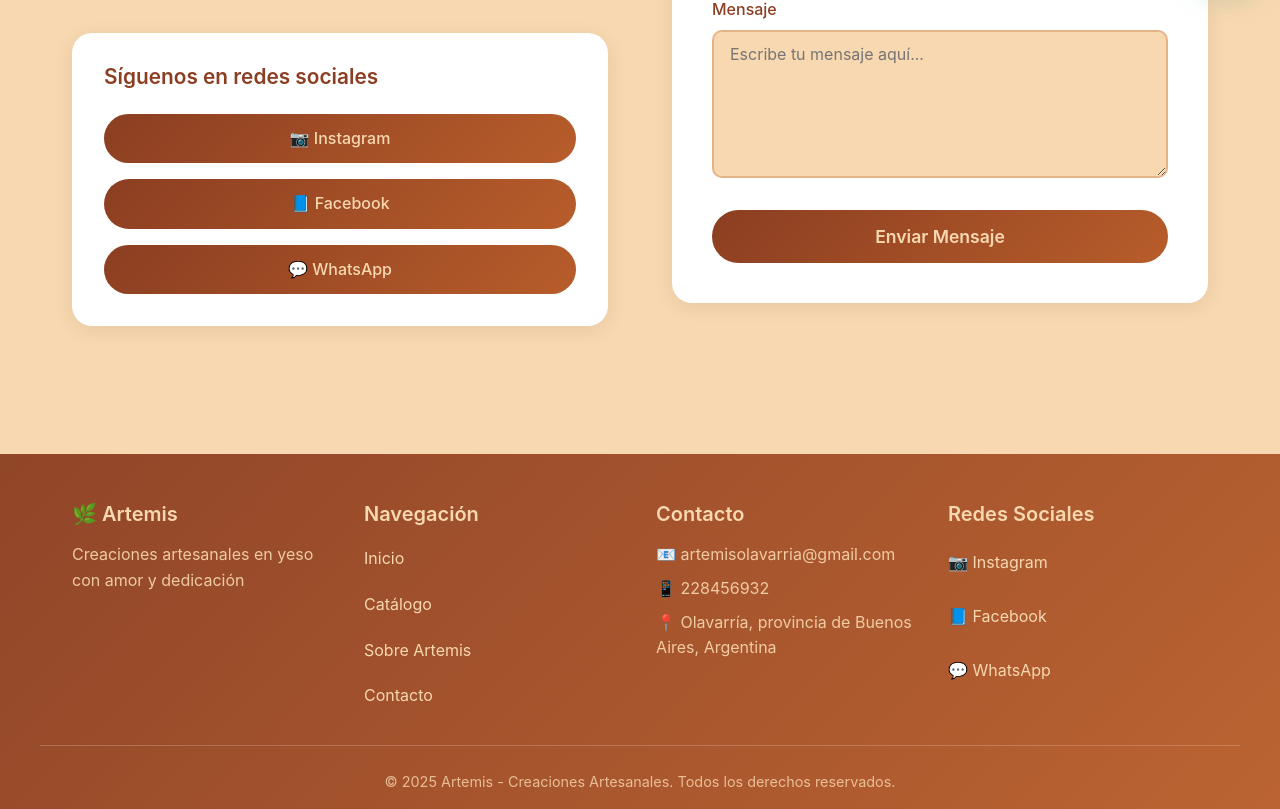
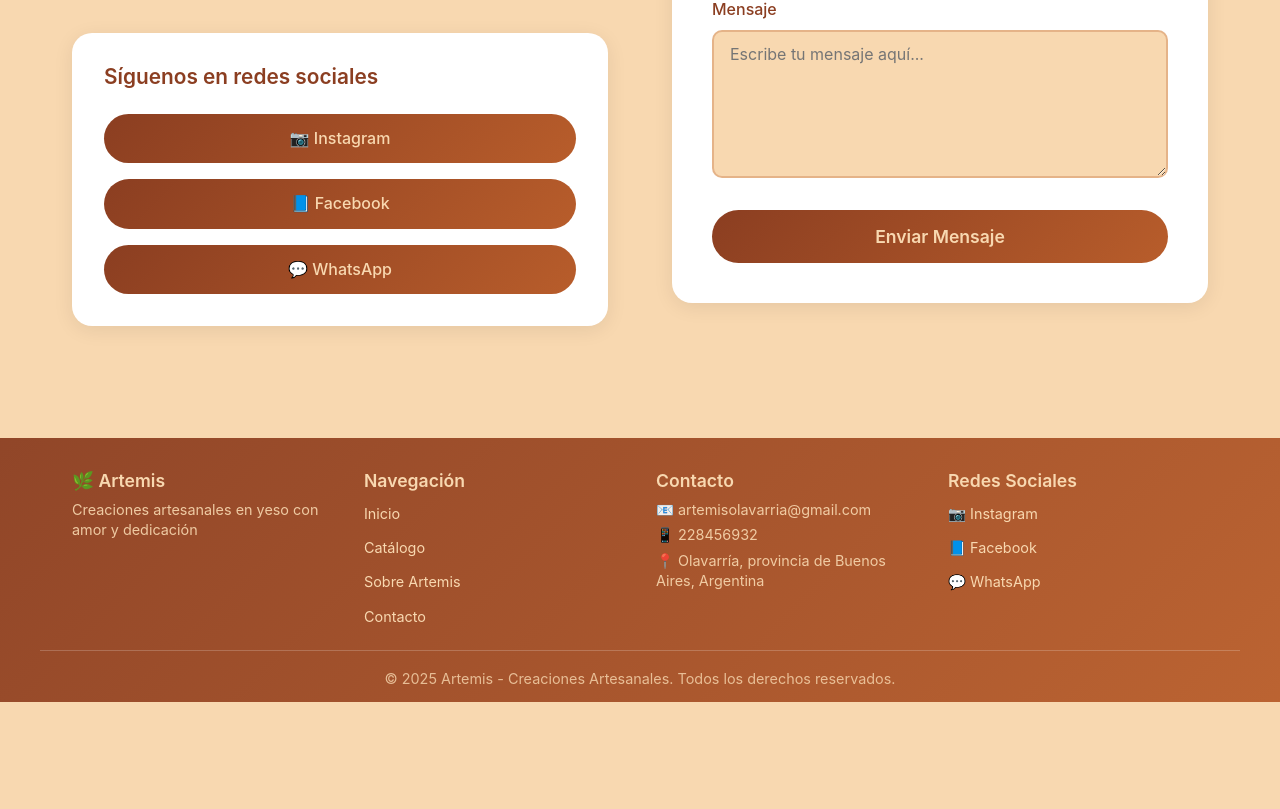
Before and after one commit to campe111/Artemis-creaciones, a React (Vite) app: page /contacto in a window 1280 px wide. Shown: the part 795-1604 px from the top of the page. After the commit the page ends 1497 px from the top, so only its background shows below. Built offline with nearby package versions, Linux system fonts and the light colour scheme.

Commit message:
Ajuste en slider del hero

```diff
--- a/src/App.jsx
+++ b/src/App.jsx
@@ -4,7 +4,6 @@ import { useEffect } from 'react'
 import Header from './components/Header'
 import Footer from './components/Footer'
 import BackToTopButton from './components/BackToTopButton'
-import FloatingWhatsApp from './components/FloatingWhatsApp'
 import Inicio from './pages/Inicio'
 import Catalogo from './pages/Catalogo'
 import Sobre from './pages/Sobre'
@@ -38,7 +37,6 @@ function App() {
         </main>
         <Footer />
         <BackToTopButton />
-        <FloatingWhatsApp />
       </div>
     </Router>
   )
--- a/src/components/BackToTopButton.css
+++ b/src/components/BackToTopButton.css
@@ -1,9 +1,9 @@
 .back-to-top {
   --offset-y: 0px;
   position: fixed;
-  left: 50%;
+  right: 2rem;
   bottom: calc(2.5rem + env(safe-area-inset-bottom, 0px));
-  transform: translate(-50%, var(--offset-y));
+  transform: translateY(var(--offset-y));
   display: inline-flex;
   align-items: center;
   gap: 0.65rem;
@@ -55,6 +55,7 @@
 
 @media (max-width: 1024px) {
   .back-to-top {
+    right: 1.5rem;
     bottom: calc(2rem + env(safe-area-inset-bottom, 0px));
     min-width: 8.5rem;
     max-width: calc(100vw - 3rem);
@@ -75,6 +76,7 @@
 
 @media (max-width: 768px) {
   .back-to-top {
+    right: 1.25rem;
     bottom: calc(1.75rem + env(safe-area-inset-bottom, 0px));
     min-width: 8.25rem;
     max-width: calc(100vw - 2.5rem);
@@ -95,6 +97,7 @@
 
 @media (max-width: 480px) {
   .back-to-top {
+    right: 1rem;
     bottom: calc(1.25rem + env(safe-area-inset-bottom, 0px));
     min-width: min(82vw, 8.5rem);
     padding: 0.68rem 1.15rem;
--- a/src/components/Carrousel.jsx
+++ b/src/components/Carrousel.jsx
@@ -113,7 +113,7 @@ const Carrousel = ({ autoplayInterval = 5000 }) => {
         .viewport {
           flex: 1;
           overflow: hidden;
-          border-radius: 24px;
+          border-radius: 0;
           box-shadow: 0 20px 45px rgba(0, 0, 0, 0.22);
           background: #000;
         }
--- a/src/components/FloatingWhatsApp.css
+++ b/src/components/FloatingWhatsApp.css
@@ -1,7 +1,7 @@
 .floating-whatsapp {
   position: fixed;
-  right: 1.5rem;
-  bottom: 1.5rem;
+  right: 2rem;
+  bottom: calc(8rem + env(safe-area-inset-bottom, 0px));
   width: 3.5rem;
   height: 3.5rem;
   border-radius: 50%;
@@ -28,10 +28,24 @@
   box-shadow: 0 18px 36px rgba(18, 140, 126, 0.45);
 }
 
+@media (max-width: 1024px) {
+  .floating-whatsapp {
+    right: 1.5rem;
+    bottom: calc(7rem + env(safe-area-inset-bottom, 0px));
+  }
+}
+
+@media (max-width: 768px) {
+  .floating-whatsapp {
+    right: 1.25rem;
+    bottom: calc(6.5rem + env(safe-area-inset-bottom, 0px));
+  }
+}
+
 @media (max-width: 600px) {
   .floating-whatsapp {
     right: 1rem;
-    bottom: 1rem;
+    bottom: calc(5.5rem + env(safe-area-inset-bottom, 0px));
     width: 3rem;
     height: 3rem;
   }
--- a/src/components/Footer.css
+++ b/src/components/Footer.css
@@ -1,43 +1,53 @@
 .footer {
   background: linear-gradient(135deg, rgba(139, 62, 33, 0.95) 0%, rgba(184, 93, 43, 0.95) 100%);
   color: var(--color-cream);
-  padding: 3rem 0 1rem;
-  margin-top: 4rem;
+  padding: 2rem 0 0.75rem;
+  margin-top: 3rem;
 }
 
 .footer-container {
   max-width: 1200px;
   margin: 0 auto;
   padding: 0 2rem;
-  display: grid;
-  grid-template-columns: repeat(auto-fit, minmax(250px, 1fr));
+  display: flex;
+  flex-direction: row;
+  justify-content: space-between;
+  align-items: flex-start;
   gap: 2rem;
+  flex-wrap: wrap;
+}
+
+.footer-section {
+  flex: 1;
+  min-width: 200px;
 }
 
 .footer-section h3,
 .footer-section h4 {
-  margin: 0 0 1rem 0;
-  font-size: 1.25rem;
+  margin: 0 0 0.5rem 0;
+  font-size: 1.1rem;
   font-weight: 600;
 }
 
 .footer-section p {
   margin: 0;
   opacity: 0.9;
-  line-height: 1.6;
+  line-height: 1.4;
+  font-size: 0.9rem;
 }
 
 .footer-nav {
   display: flex;
   flex-direction: column;
-  gap: 0.75rem;
+  gap: 0.4rem;
 }
 
 .footer-nav a {
   color: var(--color-cream);
   text-decoration: none;
   transition: all 0.3s ease;
-  padding: 0.25rem 0;
+  padding: 0.15rem 0;
+  font-size: 0.9rem;
 }
 
 .footer-nav a:hover {
@@ -48,17 +58,18 @@
 .social-links {
   display: flex;
   flex-direction: column;
-  gap: 0.75rem;
+  gap: 0.4rem;
 }
 
 .social-links a {
   color: var(--color-cream);
   text-decoration: none;
   transition: all 0.3s ease;
-  padding: 0.5rem 0;
+  padding: 0.15rem 0;
   display: flex;
   align-items: center;
   gap: 0.5rem;
+  font-size: 0.9rem;
 }
 
 .social-links a:hover {
@@ -69,13 +80,14 @@
 .footer-contact {
   display: flex;
   flex-direction: column;
-  gap: 0.5rem;
+  gap: 0.35rem;
 }
 
 .footer-contact p {
   margin: 0;
   opacity: 0.9;
-  line-height: 1.6;
+  line-height: 1.4;
+  font-size: 0.9rem;
 }
 
 .footer-contact a {
@@ -91,8 +103,8 @@
 
 .footer-bottom {
   max-width: 1200px;
-  margin: 2rem auto 0;
-  padding: 1.5rem 2rem 0;
+  margin: 1.25rem auto 0;
+  padding: 1rem 2rem 0;
   border-top: 1px solid rgba(255, 255, 255, 0.2);
   text-align: center;
 }
@@ -106,83 +118,102 @@
 /* Tablet */
 @media (max-width: 1024px) {
   .footer-container {
-    grid-template-columns: repeat(auto-fit, minmax(200px, 1fr));
-    gap: 2rem;
+    gap: 1.5rem;
+  }
+
+  .footer-section {
+    min-width: 180px;
   }
 }
 
 /* Móvil */
 @media (max-width: 768px) {
   .footer {
-    padding: 2.5rem 0 1rem;
-    margin-top: 3rem;
+    padding: 1.5rem 0 0.75rem;
+    margin-top: 2rem;
   }
 
   .footer-container {
-    grid-template-columns: 1fr;
-    gap: 2rem;
+    flex-direction: column;
+    gap: 1.25rem;
     padding: 0 1.5rem;
+  }
+
+  .footer-section {
+    min-width: 100%;
   }
 
   .footer-section h3,
   .footer-section h4 {
-    font-size: 1.1rem;
-    margin-bottom: 0.75rem;
+    font-size: 1rem;
+    margin-bottom: 0.5rem;
   }
 
   .footer-section p {
-    font-size: 0.95rem;
+    font-size: 0.85rem;
   }
 
   .footer-nav a,
   .social-links a {
-    font-size: 0.95rem;
-    padding: 0.5rem 0;
+    font-size: 0.85rem;
+    padding: 0.15rem 0;
   }
 
   .footer-bottom {
-    padding: 1.5rem 1.5rem 0;
+    margin-top: 1rem;
+    padding: 0.75rem 1.5rem 0;
   }
 
   .footer-bottom p {
-    font-size: 0.85rem;
+    font-size: 0.8rem;
   }
 }
 
 /* Móvil pequeño */
 @media (max-width: 480px) {
   .footer {
-    padding: 2rem 0 1rem;
-    margin-top: 2.5rem;
+    padding: 1.25rem 0 0.5rem;
+    margin-top: 1.5rem;
   }
 
   .footer-container {
+    flex-direction: column;
     padding: 0 1rem;
-    gap: 1.5rem;
+    gap: 1rem;
+  }
+
+  .footer-section {
+    min-width: 100%;
   }
 
   .footer-section h3,
   .footer-section h4 {
-    font-size: 1rem;
+    font-size: 0.95rem;
+    margin-bottom: 0.4rem;
   }
 
   .footer-section p {
-    font-size: 0.9rem;
+    font-size: 0.8rem;
   }
 
   .footer-nav {
-    gap: 0.5rem;
+    gap: 0.3rem;
   }
 
   .social-links {
-    gap: 0.5rem;
+    gap: 0.3rem;
+  }
+
+  .footer-contact {
+    gap: 0.25rem;
   }
 
   .footer-bottom {
-    padding: 1.25rem 1rem 0;
+    margin-top: 0.75rem;
+    padding: 0.75rem 1rem 0;
   }
 
   .footer-bottom p {
-    font-size: 0.8rem;
+    font-size: 0.75rem;
   }
 }
--- a/src/pages/Catalogo.css
+++ b/src/pages/Catalogo.css
@@ -10,14 +10,14 @@
 
 .catalogo-header {
   background: linear-gradient(135deg, rgba(184, 93, 43, 0.2) 0%, rgba(139, 62, 33, 0.2) 100%);
-  padding: 4rem 0 3rem;
+  padding: 2rem 0 1.5rem;
   text-align: center;
 }
 
 .catalogo-header h1 {
   font-size: clamp(2.25rem, 4vw, 3rem);
   color: var(--color-dark-brown);
-  margin: 0 0 1rem 0;
+  margin: 0 0 0.5rem 0;
   font-weight: 600;
 }
 
@@ -29,7 +29,7 @@
 }
 
 .catalogo-content {
-  padding: 3rem 0;
+  padding: 1.5rem 0 3rem;
   background: var(--color-cream);
 }
 
@@ -95,7 +95,7 @@
 .producto-imagen {
   width: 100%;
   height: 250px;
-  background: linear-gradient(135deg, rgba(184, 93, 43, 0.1) 0%, rgba(139, 62, 33, 0.1) 100%);
+  background: linear-gradient(135deg, var(--color-light-brown) 0%, var(--color-medium-brown) 50%, var(--color-dark-brown) 100%);
   display: flex;
   align-items: center;
   justify-content: center;
@@ -107,7 +107,7 @@
 .producto-img {
   width: 100%;
   height: 100%;
-  object-fit: cover;
+  object-fit: contain;
   transition: transform 0.3s ease;
 }
 
@@ -269,7 +269,7 @@
   }
 
   .catalogo-header {
-    padding: 3rem 0 2rem;
+    padding: 1.5rem 0 1.25rem;
   }
 
   .catalogo-header h1 {
@@ -281,7 +281,7 @@
   }
 
   .catalogo-content {
-    padding: 2rem 0;
+    padding: 1rem 0 2rem;
   }
 
   .buscador {
@@ -317,7 +317,7 @@
   }
 
   .catalogo-header {
-    padding: 2.5rem 0 1.5rem;
+    padding: 1.25rem 0 1rem;
   }
 
   .catalogo-header h1 {
--- a/src/pages/Inicio.css
+++ b/src/pages/Inicio.css
@@ -13,7 +13,7 @@
   width: min(1180px, 100%);
   overflow: hidden;
   background: linear-gradient(135deg, rgba(139, 62, 33, 0.08) 0%, rgba(20, 12, 6, 0.45) 100%);
-  border-radius: clamp(24px, 4vw, 40px);
+  border-radius: 0;
   box-shadow: 0 25px 60px rgba(0, 0, 0, 0.18);
 }
 
@@ -40,7 +40,9 @@
   z-index: 1;
   display: flex;
   overflow: hidden;
-  /* Optional: Add a subtle mask to fade edges if desired, but for full width usually not needed */
+  gap: 0;
+  margin: 0;
+  padding: 0;
 }
 
 .hero-slider-track {
@@ -48,27 +50,36 @@
   height: 100%;
   width: max-content;
   animation: scroll 60s linear infinite;
+  gap: 0;
+  margin: 0;
+  padding: 0;
+  line-height: 0;
+  font-size: 0;
 }
 
 .hero-slide-item {
   height: 100%;
   flex: 0 0 auto;
-  /* Ensure images are wide enough to not look like thin strips if they are portrait */
   min-width: 300px;
+  margin: 0;
+  padding: 0;
+  gap: 0;
+  display: block;
+  line-height: 0;
+  font-size: 0;
 }
 
 .hero-slide-img {
-  width: auto;
+  width: 100%;
   height: 100%;
   object-fit: cover;
-  /* Or contain if strictly requested, but cover looks better for background flow */
   display: block;
+  margin: 0;
+  padding: 0;
+  border: none;
+  outline: none;
 }
 
-/* Pause animation on hover if desired, but for background usually not */
-/* .hero-slider:hover .hero-slider-track {
-  animation-play-state: paused;
-} */
 
 @keyframes scroll {
   0% {
@@ -88,8 +99,8 @@
   max-width: min(620px, 85%);
   padding: clamp(1.75rem, 3vw, 2.5rem);
   background: rgba(20, 12, 6, 0.25);
+  -webkit-backdrop-filter: blur(12px);
   backdrop-filter: blur(12px);
-  -webkit-backdrop-filter: blur(12px);
   border-radius: 24px;
   box-shadow: 0 20px 44px rgba(0, 0, 0, 0.22);
   border: 1px solid rgba(255, 255, 255, 0.08);
```
